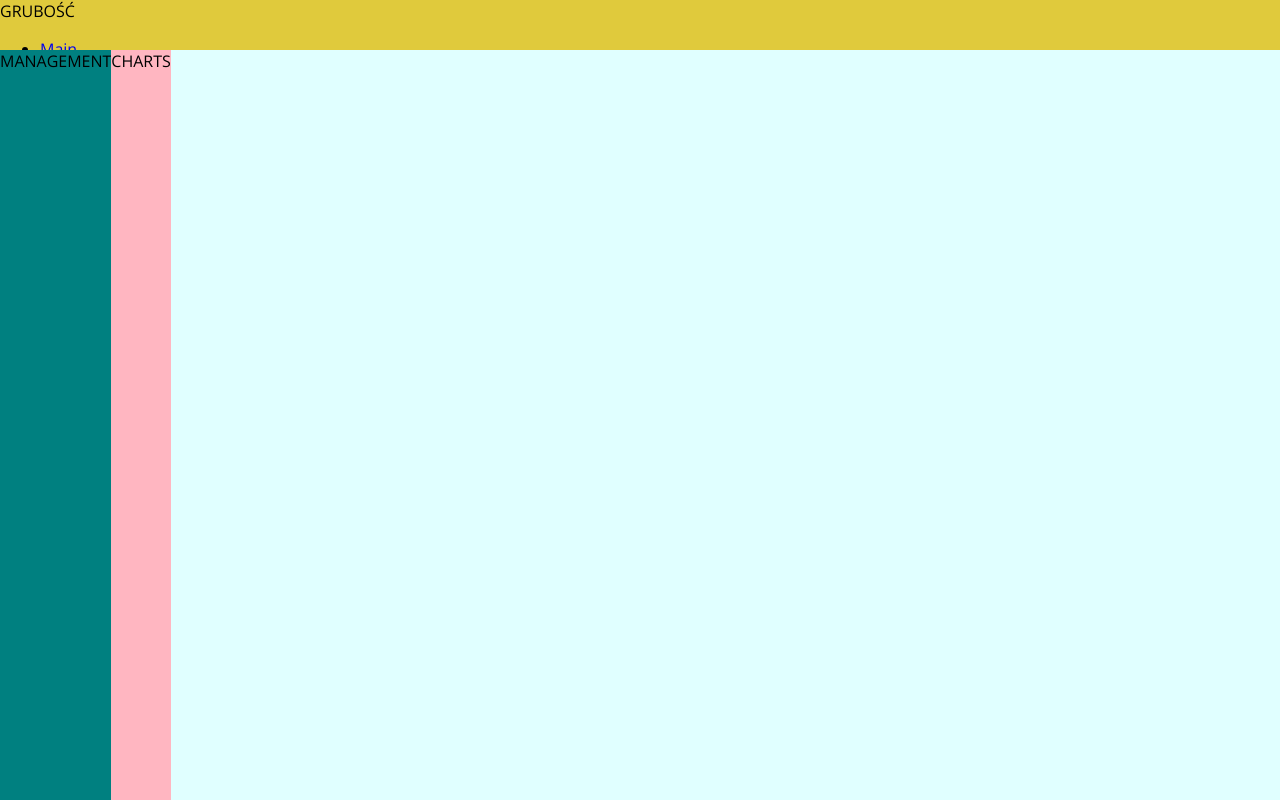
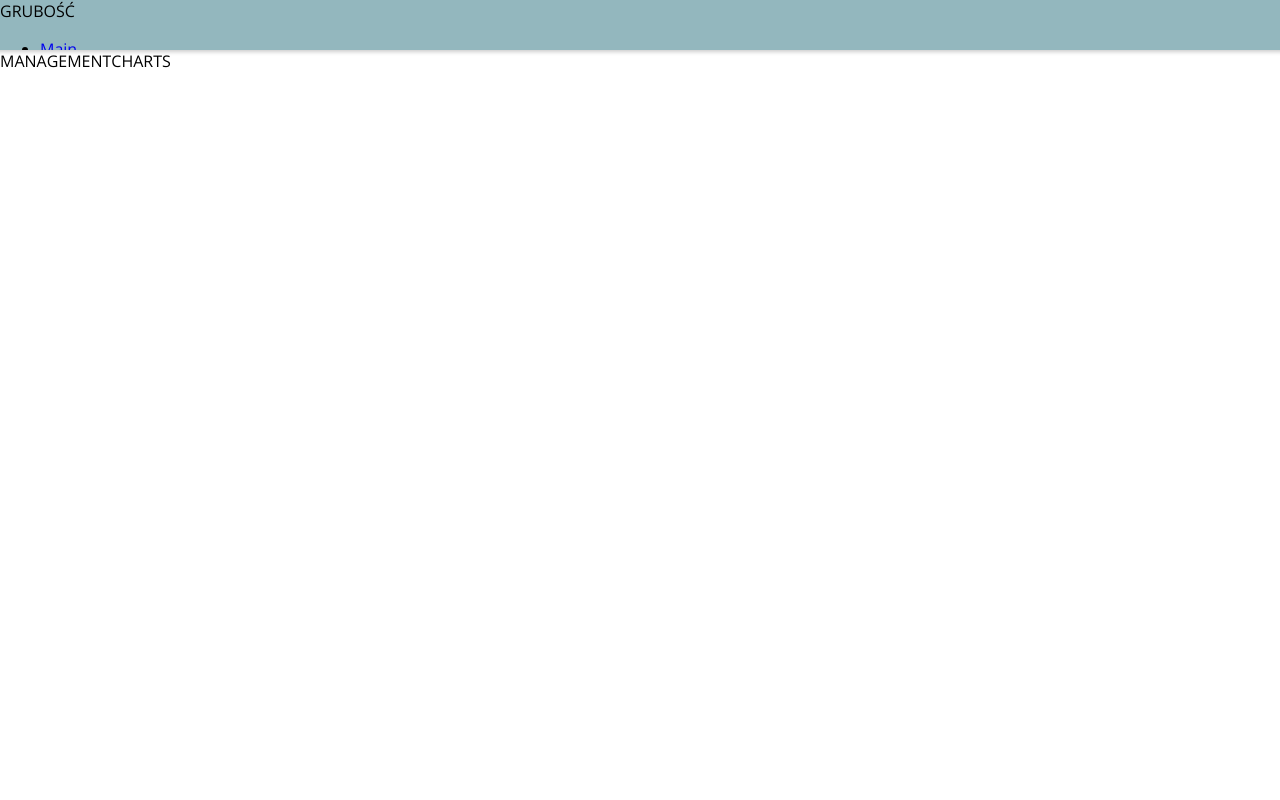
Before and after one commit to yatne/weight, a React app in the folder frontend/: page / in a window 1280 px wide. Shown: the top 800 px of the page. Built offline with nearby package versions, Linux system fonts and the light colour scheme; no server answers.

Commit message:
color changes

```diff
--- a/frontend/src/styles/header.scss
+++ b/frontend/src/styles/header.scss
@@ -2,9 +2,10 @@
   position: fixed;
   width: 100%;
   height: 50px;
-  background-color: $accentColor;
+  background-color: $componentBackgroundColor;
   padding: 0 32px;
   margin: 0;
   top: 0;
   overflow: hidden;
+  box-shadow: 0 2px 4px rgba(0, 0, 0, 0.2);
 }
--- a/frontend/src/styles/main.scss
+++ b/frontend/src/styles/main.scss
@@ -21,7 +21,7 @@ body {
     align-items: center;
     justify-content: space-between;
     max-width: 1800px;
-    background-color: lightcyan;
+    background-color: $backgroundColor;
     width: 100%;
   }
 }
--- a/frontend/src/styles/screens/main-dashboard.scss
+++ b/frontend/src/styles/screens/main-dashboard.scss
@@ -5,12 +5,12 @@
   > .weight-management-panel {
     flex: 2;
     height: 3000px;
-    background-color: teal;
+    background-color: $backgroundColor;
   }
 
   > .default-charts-panel {
     flex: 1;
     height: 900px;
-    background-color: lightpink;
+    background-color: $backgroundColor;
   }
 }
```
